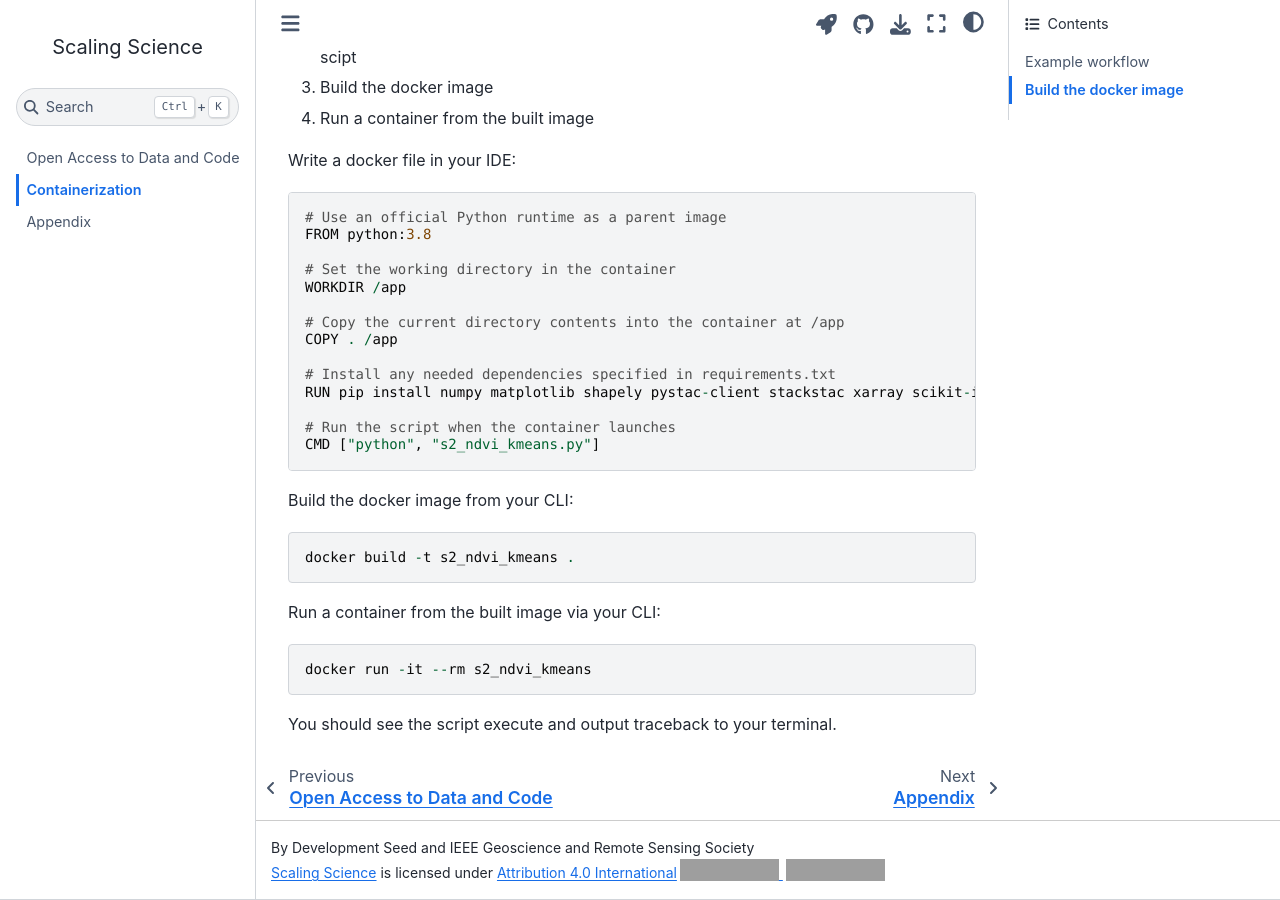
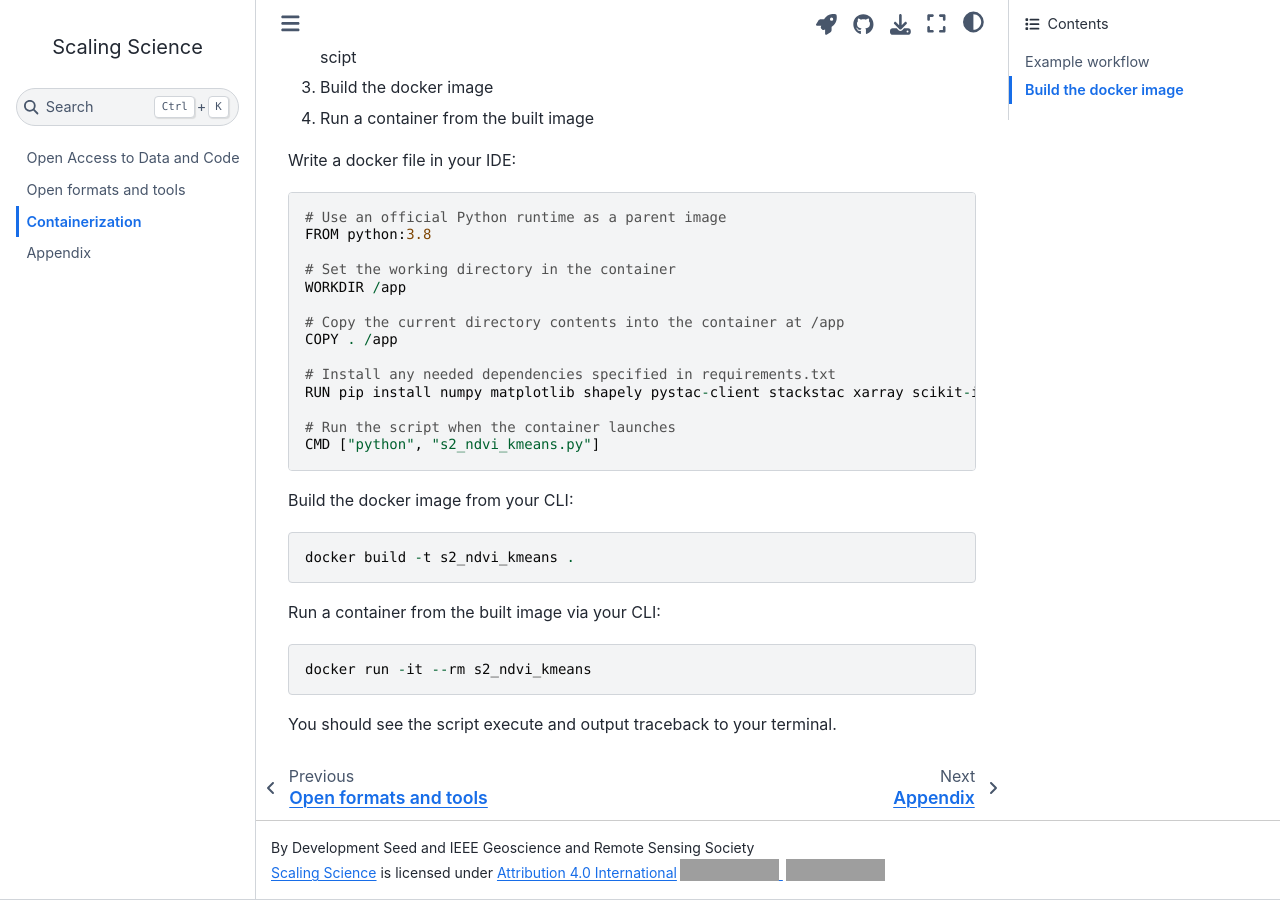
Before and after one commit to developmentseed/scaling_science, a Jupyter Book: the page built from book/docs/Containerization.ipynb, in a window 1280 px wide and 900 px high, scrolled down 4753 px. Built offline with Jupyter Book 1.0.4 settings and Sphinx 7.4.7 and the Sphinx Book theme 1.1.4, drawn with Linux system fonts in a browser that asks for light colours; pages that are not in the unit, such as notebooks, are missing from menus; grey boxes are pictures that could not be loaded.

Commit message:
chapter on open tools and formats

```diff
--- a/book/_toc.yml
+++ b/book/_toc.yml
@@ -2,6 +2,7 @@ format: jb-book
 root: docs/index
 chapters:
   - file: docs/Open_data_code.ipynb
+  - file: docs/Open_formats_tools.ipynb
   - file: docs/Use_of_notebooks.ipynb
   - file: docs/Containerization.ipynb
   - file: docs/appendix
```
Also changed, not shown: book/docs/Open_formats_tools.ipynb (added).
